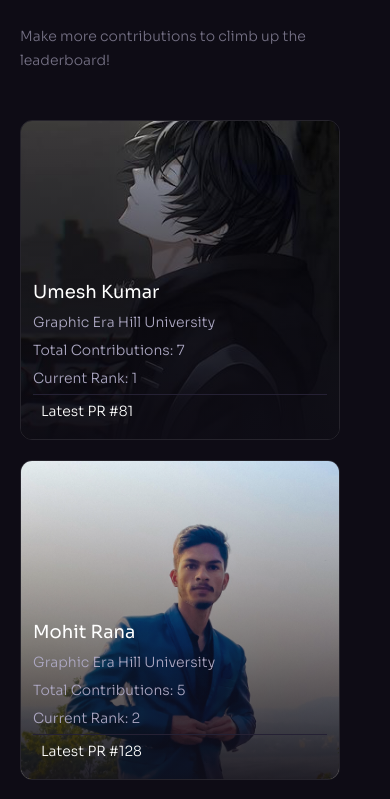
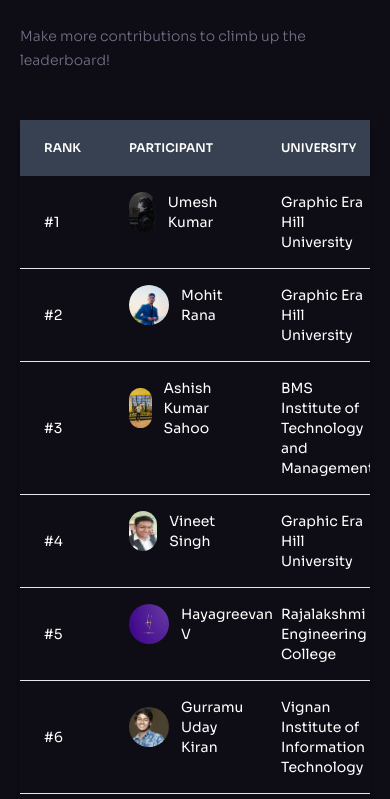
Before and after one commit to iamAyushChamoli/hacktoberfest-24, a React (Vite) app: page / in a window 390 px wide. Shown: the part 4920-5719 px from the top of the page. Built offline with nearby package versions, Linux system fonts and the light colour scheme.

Commit message:
feat: enhance leaderboard ui

```diff
--- a/src/components/Leaderboard.jsx
+++ b/src/components/Leaderboard.jsx
@@ -17,51 +17,49 @@
         />
 
         <div className="relative">
-          <div className="relative z-1 grid gap-5 lg:grid-cols-3 md:grid-cols-2 sm:grid-cols-1 max-h-screen overflow-y-auto">
+          <div className="relative z-1 overflow-x-auto shadow-md sm:rounded-lg">
+            <table className="w-full text-sm text-left text-white ">
+              <thead className="text-xs uppercase bg-gray-700">
+                <tr>
+                  <th scope="col" className="px-6 py-3">Rank</th>
+                  <th scope="col" className="px-6 py-3">Participant</th>
+                  <th scope="col" className="px-6 py-3">University</th>
+                  <th scope="col" className="px-6 py-3">Contributions</th>
+                  <th scope="col" className="px-6 py-3">Latest PRs</th>
+                </tr>
+              </thead>
+              <tbody>
                 {sortedParticipants.map((participant, index) => (
-              <div
-                key={participant.id}
-                className={`card relative w-[20rem] h-[20rem] border border-n-1/10 rounded-xl overflow-hidden ${
-                  index === 0 ? 'hover-gold' :
-                  index === 1 ? 'hover-silver' :
-                  index === 2 ? 'hover-bronze' :
-                  'hover-rainbow'
-                }`}
-              >
-                <div className="absolute inset-0">
+                  <tr key={participant.id} className=" border-b hover:bg-black/50">
+                    <td className="px-6 py-4 font-medium whitespace-nowrap">
+                      #{index + 1}
+                    </td>
+                    <td className="px-6 py-4 flex items-center">
                       <img
                         src={participant.img}
-                    className="h-full w-full object-cover"
+                        className="h-10 w-10 rounded-full mr-3"
                         alt={participant.name}
                       />
-                </div>
-
-                <div className="absolute inset-0 flex flex-col justify-end p-3 bg-gradient-to-b from-n-8/0 to-n-8/90 lg:p-4">
-                  <h4 className="text-lg mb-1">{participant.name}</h4>
-                  <p className="body-2 mb-1 text-n-3">
-                    {participant.university}
-                  </p>
-                  <p className="body-2 mb-1 text-n-3">
-                    Total Contributions: {participant.prLink.length}
-                  </p>
-                  <p className="body-2 mb-1 text-n-3">
-                    Current Rank: {index + 1}
-                  </p>
-                  <ul className="body-2">
-                    <li className="flex items-start py-1 border-t border-n-6">
+                      {participant.name}
+                    </td>
+                    <td className="px-6 py-4">{participant.university}</td>
+                    <td className="px-15 py-4">{participant.prLink.length}</td>
+                    <td className="px-6 py-4">
+               {participant.prLink.length > 0 && (
                  <a
                    href={participant.prLink[participant.prLink.length - 1]}
                    target="_blank"
                    rel="noopener noreferrer"
-                        className="ml-2 cursor-pointer hover:underline hover:text-blue-600"
+                   className="text-blue-400 hover:underline"
                  >
-                        Latest PR #{participant.pr[participant.pr.length - 1]}
+                   PR #{participant.pr[participant.pr.length - 1]}
                  </a>
-                    </li>
-                  </ul>
-                </div>
-              </div>
+               )}
+                    </td>
+                  </tr>
                 ))}
+              </tbody>
+            </table>
           </div>
         </div>
       </div>
```
Lines whose indentation alone changed are shown as unchanged.
